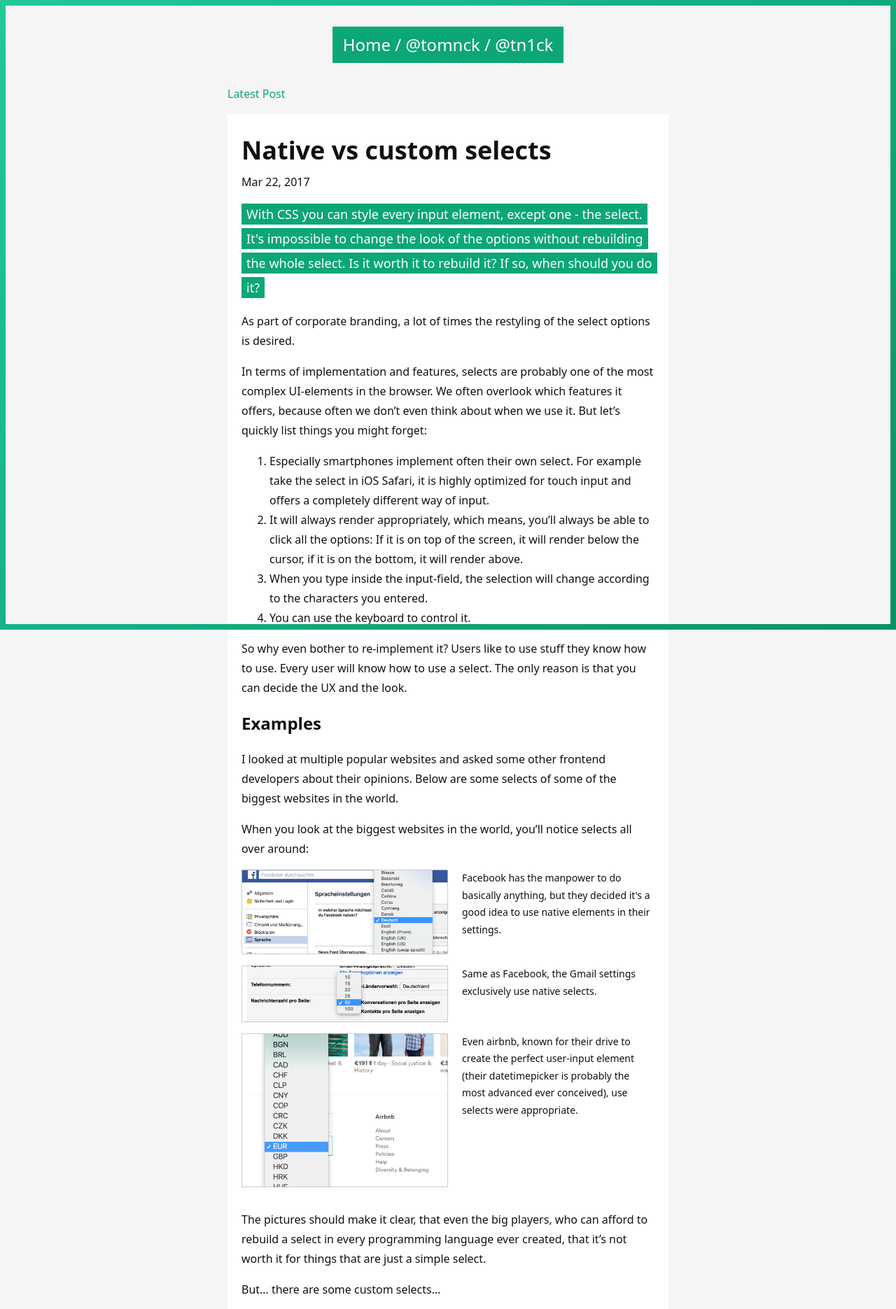
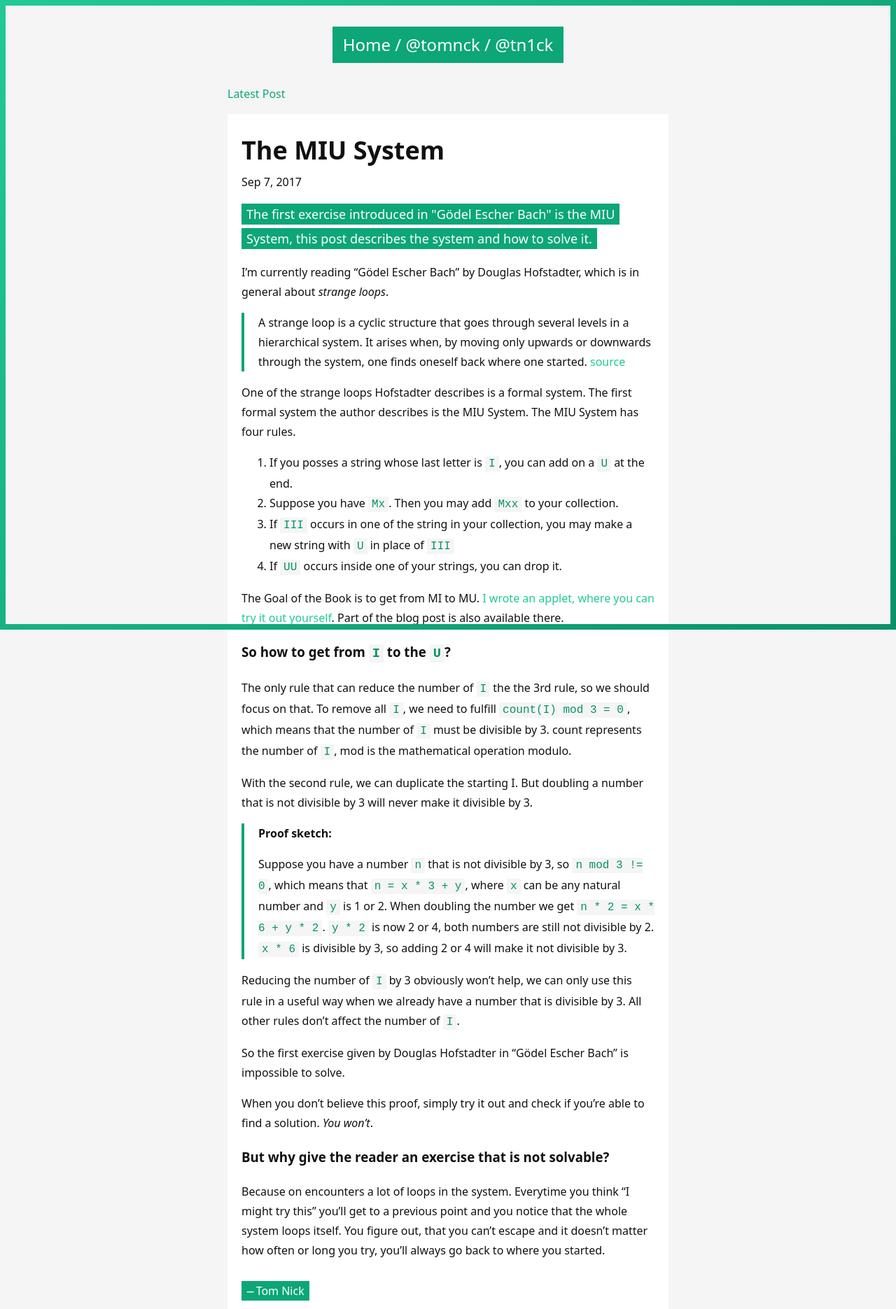
Before and after one commit to TN1ck/tomsblog, a Jekyll site: the page built from index.html, in a window 1280 px wide. Shown: the top 1871 px of the page at 70% size. Built offline with Jekyll 4.4.1, drawn with Linux system fonts in a browser that asks for light colours; some of the changed text lies outside the part shown.

Commit message:
new blog post about the MIU system

```diff
--- a/_includes/main.scss
+++ b/_includes/main.scss
@@ -231,6 +231,13 @@ $shadow-padding-vertical: 3px;
         }
     }
 
+
+    blockquote {
+        margin: 0;
+        padding-left: 20px;
+        border-left: 0.25em solid $color-brand;
+    }
+
     &-title {
         font-size: $font-size-h1;
         font-weight: bold;
@@ -394,7 +401,9 @@ $shadow-padding-vertical: 3px;
 
 /* css highlight */
 .highlighter-rouge {
-    background: lighten($grey-color, 30%);
+    background: lighten($grey-color, 45%);
+    padding: 2px 5px;
+    color: $color-brand-dark;
 }
 
 .highlight  {
--- /dev/null
+++ b/_posts/2017-09-07-miu-system.markdown
@@ -0,0 +1,44 @@
+---
+layout: post
+title:  "The MIU System"
+date:   2017-09-07 19:21:33 +0100
+categories: blog
+author: Tom Nick
+excerpt: The first exercise introduced in "Gödel Escher Bach" is the MIU System, this post describes the system and how to solve it.
+---
+
+I'm currently reading "Gödel Escher Bach" by Douglas Hofstadter, which is in general about _strange loops_.
+
+> A strange loop is a cyclic structure that goes through several levels in a hierarchical system. It arises when, by moving only upwards or downwards through the system, one finds oneself back where one started.
+> [source](https://en.wikipedia.org/wiki/Strange_loop)
+
+One of the strange loops Hofstadter describes is a formal system. The first formal system the author describes is the MIU System.
+The MIU System has four rules.
+
+1. If you posses a string whose last letter is `I`, you can add on a `U` at the end.
+2. Suppose you have `Mx`. Then you may add `Mxx` to your collection.
+3. If `III` occurs in one of the string in your collection, you may make a new string with `U` in place of `III`
+4. If `UU` occurs inside one of your strings, you can drop it.
+
+The Goal of the Book is to get from MI to MU. [I wrote an applet, where you can try it out yourself](https://tn1ck.github.io/MIU/). Part of the blog post is also available there.
+
+### So how to get from `I` to the `U`?
+
+The only rule that can reduce the number of `I` the the 3rd rule, so we should focus on that. To remove all `I`, we need to fulfill `count(I) mod 3 = 0`, which means that the number of `I` must be divisible by 3. count represents the number of `I`, mod is the mathematical operation modulo.
+
+With the second rule, we can duplicate the starting I. But doubling a number that is not divisible by 3 will never make it divisible by 3.
+
+> **Proof sketch:**
+>
+> Suppose you have a number `n` that is not divisible by 3, so `n mod 3 != 0`, which means that `n = x * 3 + y`, where `x` can be any natural number and `y` is 1 or 2.
+> When doubling the number we get `n * 2 = x * 6 + y * 2`. `y * 2` is now 2 or 4, both numbers are still not divisible by 2. `x * 6` is divisible by 3, so adding 2 or 4 will make it not divisible by 3.
+
+Reducing the number of `I` by 3 obviously won't help, we can only use this rule in a useful way when we already have a number that is divisible by 3. All other rules don't affect the number of `I`.
+
+So the first exercise given by Douglas Hofstadter in "Gödel Escher Bach" is impossible to solve.
+
+When you don't believe this proof, simply try it out and check if you're able to find a solution. _You won't_.
+
+### But why give the reader an exercise that is not solvable?
+
+Because on encounters a lot of loops in the system. Everytime you think "I might try this" you'll get to a previous point and you notice that the whole system loops itself. You figure out, that you can't escape and it doesn't matter how often or long you try, you'll always go back to where you started.
```
